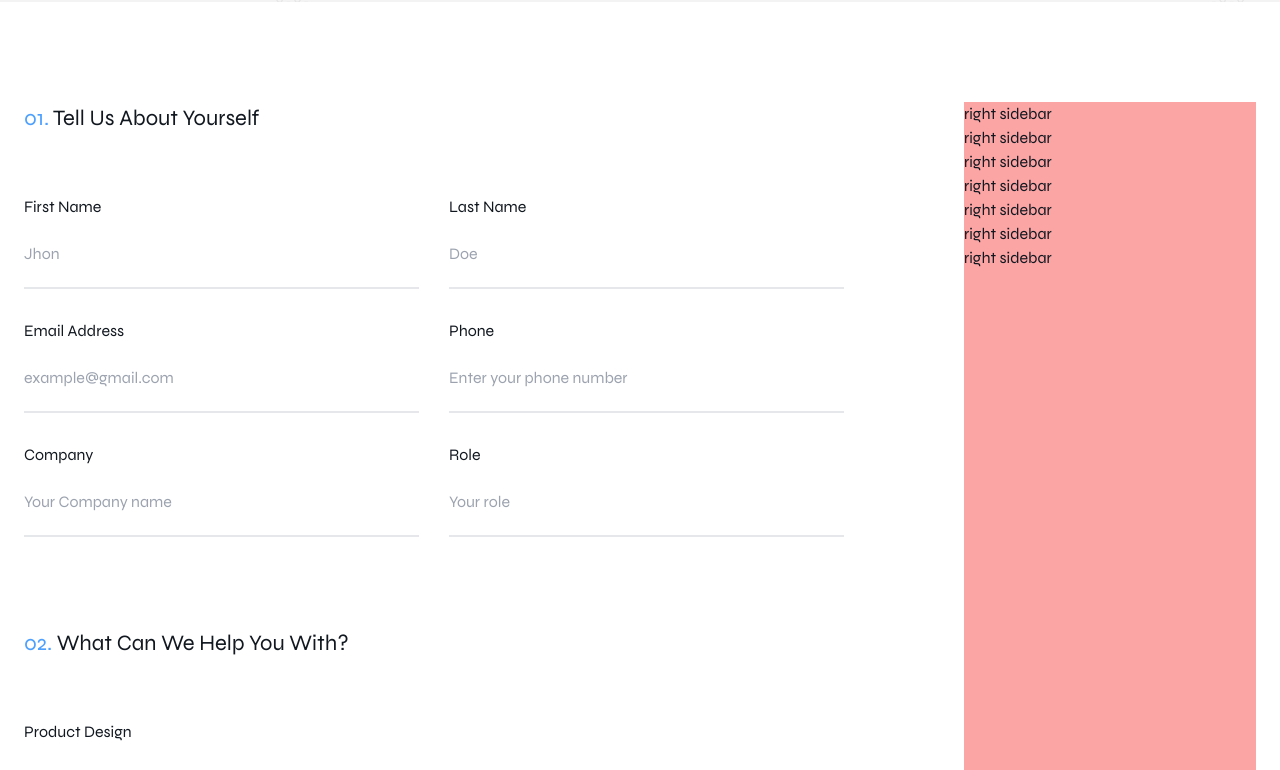
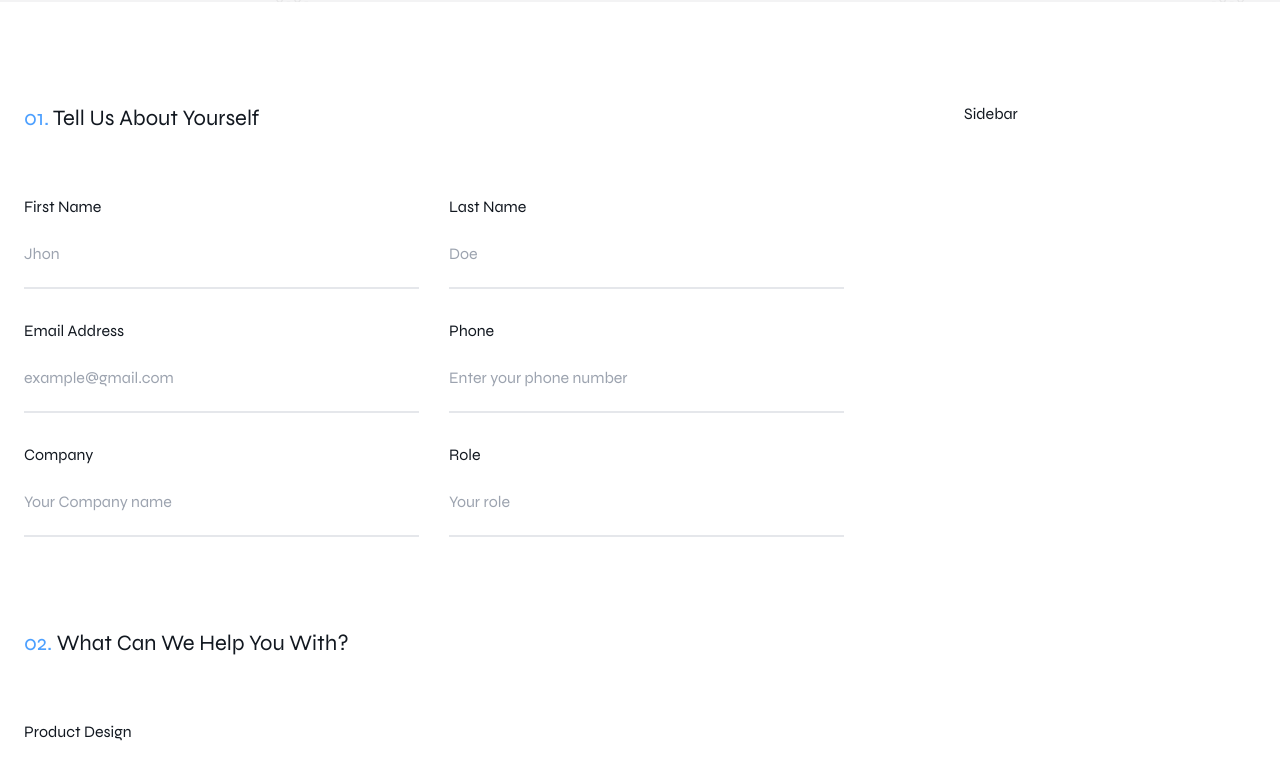
Before and after one commit to totauhid/simsolution, a Next.js app: page /contact-us in a window 1280 px wide. Shown: the part 548-1318 px from the top of the page. Built offline with nearby package versions, Linux system fonts and the light colour scheme.

Commit message:
remove sidebar text

```diff
--- a/app/(routes)/contact-us/page.tsx
+++ b/app/(routes)/contact-us/page.tsx
@@ -94,16 +94,8 @@ const ContactUs: NextPage<Props> = ({}) => {
             </form>
 
             {/* right side */}
-
-            <div className="max-w-[292px] w-full bg-red-300">
-              <h2>right sidebar</h2>
-              <h2>right sidebar</h2>
-              <h2>right sidebar</h2>
-              <h2>right sidebar</h2>
-              <h2>right sidebar</h2>
-              <h2>right sidebar</h2>
-              <h2>right sidebar</h2>
-
+            <div className="max-w-[292px] w-full">
+              <h2>Sidebar</h2>
             </div>
           </div>
         </Container>
```
